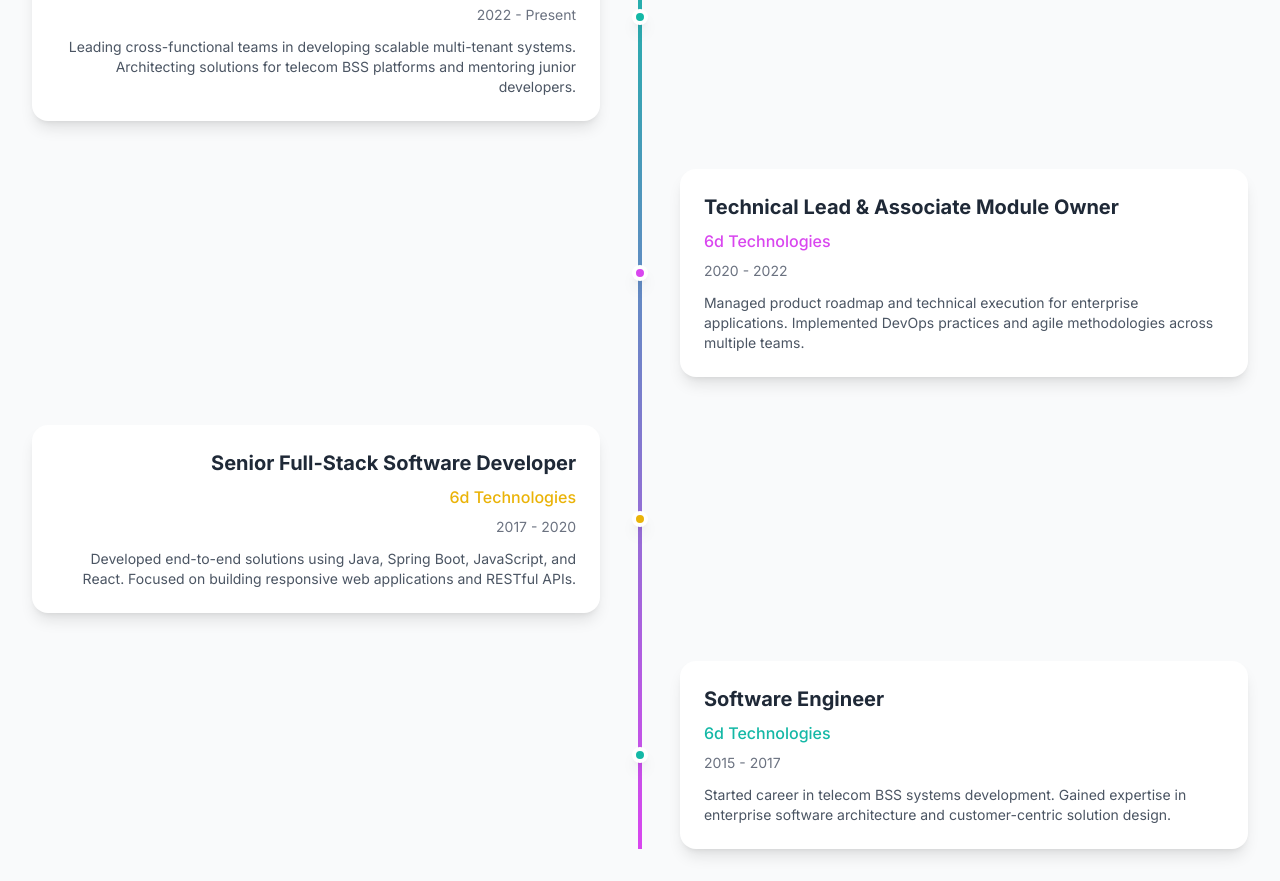
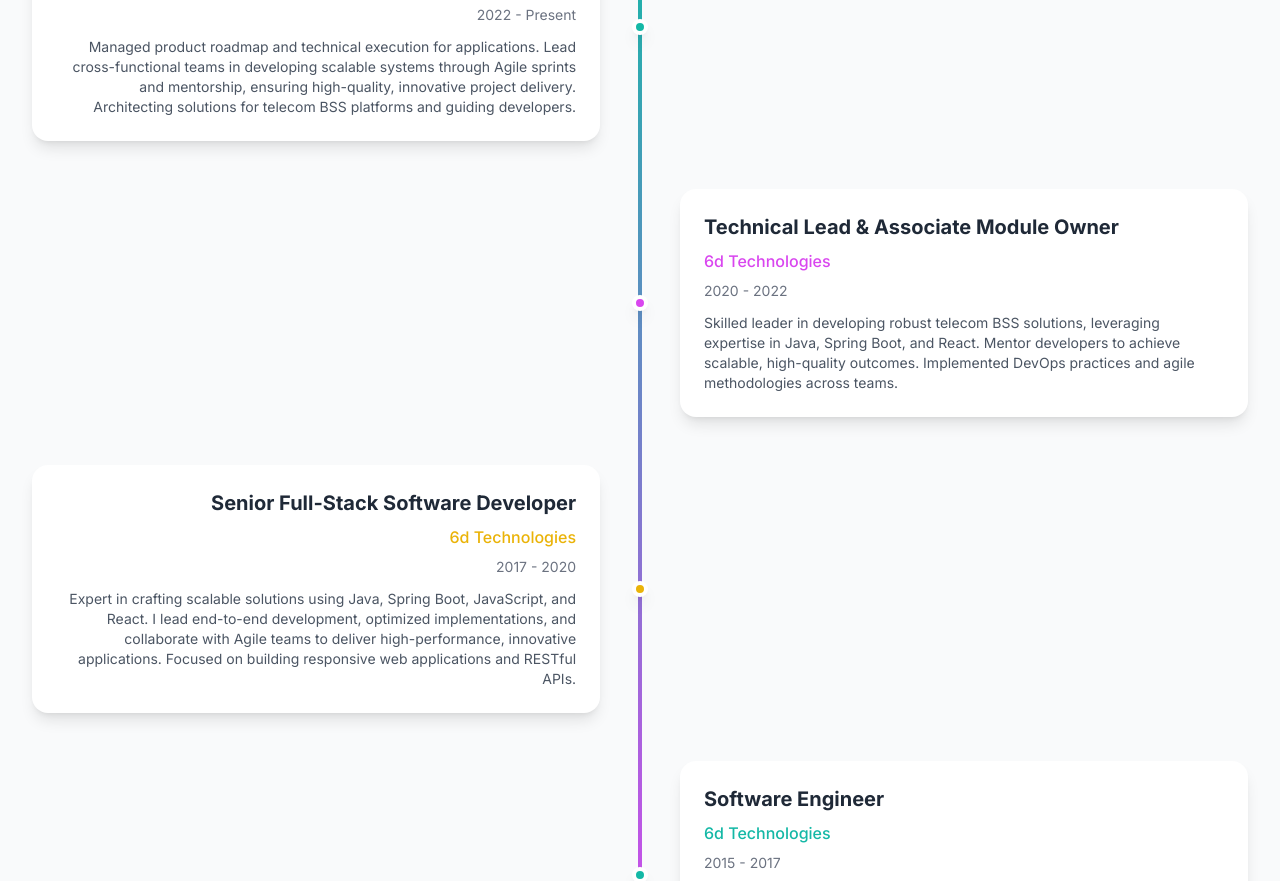
Before and after one commit to delwinsabu/delwinsabu.github.io, a plain HTML site: page index.html in a window 1280 px wide. Shown: the part 2205-3086 px from the top of the page. Drawn offline with nearby package versions, Linux system fonts and the light colour scheme.

Commit message:
Updated index.html
rework on experience data

```diff
--- a/index.html
+++ b/index.html
@@ -4,7 +4,7 @@
 <head>
     <meta charset="UTF-8">
     <meta name="viewport" content="width=device-width, initial-scale=1.0">
-    <title>Delwin Sabu - Technical Lead & Product Owner</title>
+    <title>Delwin Sabu - Technical Specialist & Product Owner</title>
     <script src="https://cdn.tailwindcss.com/3.4.16"></script>
     <script>
         tailwind.config = {
@@ -287,7 +287,7 @@
         <div class="absolute inset-0 bg-black bg-opacity-40"></div>
         <div class="relative z-10 text-center max-w-4xl mx-auto px-4 py-20">
             <div class="mb-8 floating mt-16 md:mt-0">
-            <!-- <div
+                <!-- <div
                     class="w-32 h-32 md:w-48 md:h-48 mx-auto rounded-full border-4 border-primary shadow-2xl overflow-hidden">
                     <img src="https://readdy.ai/api/search-image?query=professional%20headshot%20portrait%20of%20confident%20technical%20leader%20software%20developer%20wearing%20business%20casual%20attire%20clean%20background%20modern%20lighting&width=400&height=400&seq=profile-pic&orientation=squarish"
                         alt="Delwin Sabu" class="w-full h-full object-cover object-top">
@@ -342,7 +342,9 @@
                         encompasses full-stack development with expertise in Java, Spring Boot, JavaScript, and React,
                         alongside proficiency in CI/CD, DevOps, and end-to-end delivery. I excel in leading Agile Scrum
                         teams to deliver high-impact projects with precision and efficiency. -->
-                        Dynamic and accomplished Senior Technical Lead & Product Owner with over a decade of expertise in enterprise software delivery. Skilled in cross-functional leadership, Agile Scrum Delivery, and proficient in DevOps, CI/CD, and full-stack development (Java, Spring Boot,
+                        Dynamic and accomplished Technical Lead & Product Owner with over a decade of expertise
+                        in enterprise software delivery. Skilled in cross-functional leadership, Agile Scrum Delivery,
+                        and proficient in DevOps, CI/CD, and full-stack development (Java, Spring Boot,
                         JavaScript, React). Recognized for
                         launching innovative, award-winning solutions that drive impact and industry acclaim.
                     </p>
@@ -470,12 +472,17 @@
                     <div class="timeline-item flex items-center">
                         <div class="w-1/2 pr-8 text-right">
                             <div class="bg-white p-6 rounded-lg shadow-lg">
-                                <h3 class="text-xl font-bold text-gray-800 mb-2">Technical Solutions Consultant & Product Owner</h3>
+                                <h3 class="text-xl font-bold text-gray-800 mb-2">Technical Specialist & Product Owner
+                                </h3>
                                 <p class="text-primary font-medium mb-2">6d Technologies</p>
                                 <p class="text-gray-500 text-sm mb-3">2022 - Present</p>
-                                <p class="text-gray-600 text-sm">Leading cross-functional teams in developing scalable
-                                    multi-tenant systems. Architecting solutions for telecom BSS platforms and mentoring
-                                    junior developers.</p>
+                                <p class="text-gray-600 text-sm">Managed product roadmap and technical execution for
+                                    applications. Lead cross-functional
+                                    teams in developing scalable systems through Agile sprints and mentorship, ensuring
+                                    high-quality, innovative
+                                    project delivery. Architecting solutions for telecom BSS platforms and guiding
+                                    developers.</p>
+
                             </div>
                         </div>
                         <div class="w-4 h-4 bg-primary rounded-full border-4 border-white shadow-lg z-10"></div>
@@ -486,23 +493,28 @@
                         <div class="w-4 h-4 bg-secondary rounded-full border-4 border-white shadow-lg z-10"></div>
                         <div class="w-1/2 pl-8">
                             <div class="bg-white p-6 rounded-lg shadow-lg">
-                                <h3 class="text-xl font-bold text-gray-800 mb-2">Technical Lead & Associate Module Owner</h3>
+                                <h3 class="text-xl font-bold text-gray-800 mb-2">Technical Lead & Associate Module Owner
+                                </h3>
                                 <p class="text-secondary font-medium mb-2">6d Technologies</p>
                                 <p class="text-gray-500 text-sm mb-3">2020 - 2022</p>
-                                <p class="text-gray-600 text-sm">Managed product roadmap and technical execution for
-                                    enterprise applications. Implemented DevOps practices and agile methodologies across
-                                    multiple teams.</p>
+                                <p class="text-gray-600 text-sm">Skilled leader in developing robust telecom BSS
+                                    solutions, leveraging expertise in Java, Spring Boot, and React. Mentor developers
+                                    to achieve scalable, high-quality outcomes. Implemented DevOps practices and agile
+                                    methodologies across teams.</p>
                             </div>
                         </div>
                     </div>
                     <div class="timeline-item flex items-center">
                         <div class="w-1/2 pr-8 text-right">
                             <div class="bg-white p-6 rounded-lg shadow-lg">
-                                <h3 class="text-xl font-bold text-gray-800 mb-2">Senior Full-Stack Software Developer</h3>
+                                <h3 class="text-xl font-bold text-gray-800 mb-2">Senior Full-Stack Software Developer
+                                </h3>
                                 <p class="text-accent font-medium mb-2">6d Technologies</p>
                                 <p class="text-gray-500 text-sm mb-3">2017 - 2020</p>
-                                <p class="text-gray-600 text-sm">Developed end-to-end solutions using Java, Spring Boot,
-                                    JavaScript, and React. Focused on building responsive web applications and RESTful
+                                <p class="text-gray-600 text-sm">Expert in crafting scalable solutions using
+                                    Java, Spring Boot, JavaScript, and React. I lead end-to-end development, optimized
+                                    implementations, and collaborate with Agile teams to deliver high-performance,
+                                    innovative applications. Focused on building responsive web applications and RESTful
                                     APIs.</p>
                             </div>
                         </div>
@@ -517,9 +529,11 @@
                                 <h3 class="text-xl font-bold text-gray-800 mb-2">Software Engineer</h3>
                                 <p class="text-primary font-medium mb-2">6d Technologies</p>
                                 <p class="text-gray-500 text-sm mb-3">2015 - 2017</p>
-                                <p class="text-gray-600 text-sm">Started career in telecom BSS systems development.
-                                    Gained expertise in enterprise software architecture and customer-centric solution
-                                    design.</p>
+                                <p class="text-gray-600 text-sm">Started career in core banking & telecom systems
+                                    development. Gained expertise in enterprise software architecture and
+                                    customer-centric solution design. Contributed to full-stack development, and
+                                    collaborated on Agile deliveries.
+                                </p>
                             </div>
                         </div>
                     </div>
```
